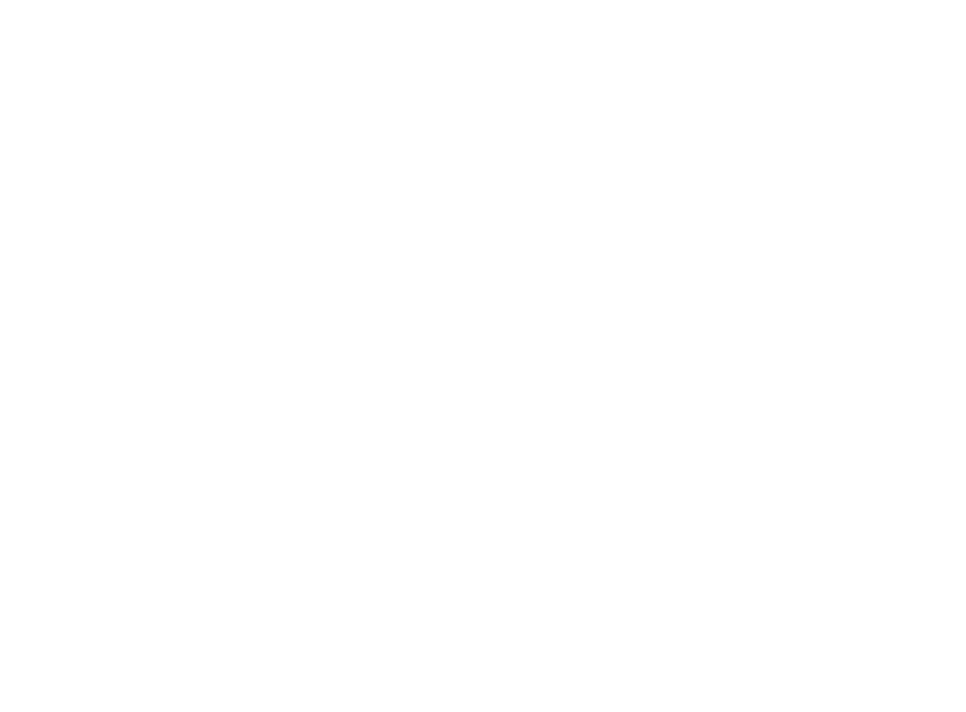
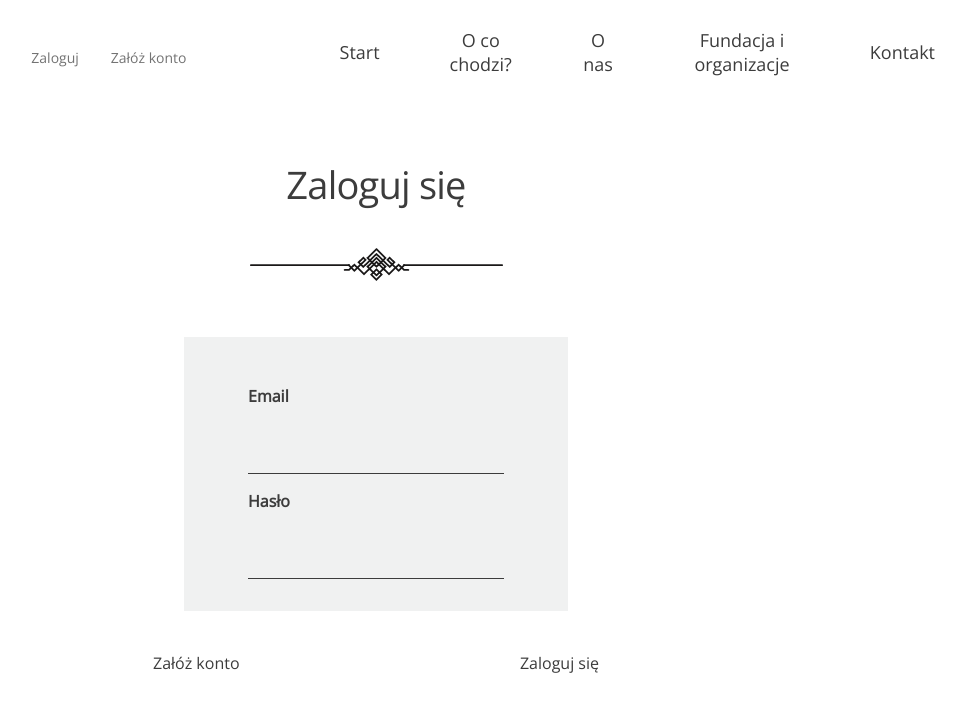
Before and after one commit to SzymonSzmydt/oddam-w-dobre-rece, a React (Create React App) app: page /logowanie in a window 1280 px wide. Before the commit this address had no page. Shown: the top 712 px of the page, without its empty margins (264-1230 px from the left). Built offline with nearby package versions, Linux system fonts and the light colour scheme.

Commit message:
Login component validation done

```diff
--- a/src/App.js
+++ b/src/App.js
@@ -1,12 +1,15 @@
 import './App.css';
 import {Home} from "./components/home/Home";
 import {Route, Routes} from "react-router-dom";
+import { Login } from './components/Login';
 
 function App() {
   return (
     <div className="App">
         <Routes>
             <Route path="/" element={<Home/>} />
+            <Route path="/logowanie" element={<Login/>} />
+
     </Routes>
     </div>
   );
--- a/src/buttons/css/btn.css
+++ b/src/buttons/css/btn.css
@@ -5,6 +5,7 @@
     cursor: pointer;
     color: #3C3C3C;
     text-align: center;
+    font-weight: 300;
 
     padding: 0.5rem 1rem;
 
--- /dev/null
+++ b/src/components/Login.js
@@ -0,0 +1,60 @@
+import "./css/login.css";
+import { HeaderLogin } from './home/header/HeaderLogin';
+import { HeaderNav } from './home/header/HeaderNav';
+import { Ornament } from './Ornament';
+import { useState } from 'react';
+import { SmallBtn } from './../buttons/SmallBtn';
+
+export function Login() {
+    const [ formValues, setFormValues ] = useState({email: '', password: ''});
+    const [ formError, setFormError ] = useState({});
+
+    const handleChange = (e) => {
+        setFormValues({ ...formValues, [e.target.name] : e.target.value });
+    }
+
+    const validate = (values) => {
+        const errors = {};
+        const regex = /^(([^<>()[\]\\.,;:\s@"]+(\.[^<>()[\]\\.,;:\s@"]+)*)|(".+"))@((\[[0-9]{1,3}\.[0-9]{1,3}\.[0-9]{1,3}\.[0-9]{1,3}\])|(([a-zA-Z\-0-9]+\.)+[a-zA-Z]{2,}))$/i;
+        if (!values.password || values.password.length > 3) errors.password = "Podane hasło jest nieprawidłowe!";
+        if (!values.email || !regex.test(values.email)) errors.email = "Podany email jest nieprawidłowy!";
+        return errors
+    }
+
+    const handleLogin = () => {
+        setFormError(validate(formValues));
+        console.log(formValues);
+    }
+
+    return (
+        <div className="login">
+            <div className="login__header">
+                <HeaderLogin/>
+                <HeaderNav/>
+            </div>
+            <div className="login__body">
+                <Ornament title={"Zaloguj się"} />
+                <div className="login__box">
+                    <form className="login-form">
+                        <div className="login-row">
+                            <label>
+                                Email
+                                <div className="error"> { formError ? formError.email : " " } </div>
+                                <input type="email" name="email"value={formValues.email}  onChange={handleChange} style={{borderBottom: formError.email ?"1px solid #C21E4F" : ''}}/>
+                            </label>
+                            <label>
+                                Hasło
+                                <div className="error"> { formError ? formError.password : " " } </div>
+                                <input type="password" name="password" value={formValues.password} onChange={handleChange} style={{borderBottom: formError.password ?"1px solid #C21E4F" : ''}}/>
+                            </label>
+                        </div>
+                        <div className="login-btn">
+                            <SmallBtn name={"Załóż konto"}/>
+                            <SmallBtn onClick={handleLogin} name={"Zaloguj się"} />
+                        </div>
+                    </form>
+                </div>
+            </div>
+        </div>
+    )
+}
--- /dev/null
+++ b/src/components/css/login.css
@@ -0,0 +1,69 @@
+.login {
+    width: 100%;
+}
+
+.login__header {
+    display: flex;
+    justify-content: flex-end;
+}
+
+.login__body {
+    margin: 3rem auto;
+}
+
+.login__box {
+    width: 30rem;
+    margin: 3.5rem auto;
+}
+
+.login-form {
+    font-weight: 600;
+    font-size: 1rem;
+    color: #3C3C3C;
+}
+
+.login-row {
+    width: 24rem;
+    display: flex;
+    flex-direction: column;
+    align-items: center;
+
+    margin: 0 auto;
+    padding: 3rem 0 1rem;
+    background-color: #F0F1F1;
+}
+
+.login-row > label {
+    display: flex;
+    flex-direction: column;
+}
+
+.login-row > label > input {
+    appearance: none;
+
+    font-size: 1rem;
+    border: 0 solid;
+    border-bottom: 1px solid #3C3C3C;
+    background-color: transparent;
+
+    width: 16rem;
+    margin: 1rem 0;
+    padding:  0.5rem 0;
+}
+
+.login-row > label > input:focus {
+    outline: none;
+}
+
+.login-form > label {
+    display: flex;
+    flex-direction: column;
+
+    padding: 2rem 0;
+}
+
+.login-btn {
+    display: flex;
+    justify-content: space-between;
+    margin-top: 2rem;
+}
--- a/src/components/home/Contact/Contact.js
+++ b/src/components/home/Contact/Contact.js
@@ -9,7 +9,6 @@ export function Contact() {
     const handleChange = (e) => {
         setFormValues({ ...formValues, [e.target.name] : e.target.value });
     }
-
     const validate = (values) => {
         const errors = {};
         const regex = /^(([^<>()[\]\\.,;:\s@"]+(\.[^<>()[\]\\.,;:\s@"]+)*)|(".+"))@((\[[0-9]{1,3}\.[0-9]{1,3}\.[0-9]{1,3}\.[0-9]{1,3}\])|(([a-zA-Z\-0-9]+\.)+[a-zA-Z]{2,}))$/i;
@@ -19,14 +18,12 @@ export function Contact() {
 
         return errors
     }
-
     const handleSubmit = (e) => {
         e.preventDefault();
         setFormError(validate(formValues));
         console.log(formValues);
         if (!formError) {
         let url = 'https://fer-api.coderslab.pl/v1/portfolio/contact';
-
         fetch(url, {
             method: 'POST',
             headers: {
@@ -43,7 +40,6 @@ export function Contact() {
             console.error('Error:', error);
           });
         }
-
         async function makeRequest() {
             try {
               const response = await fetch('https://fer-api.coderslab.pl/v1/portfolio/contact', {
@@ -63,7 +59,6 @@ export function Contact() {
           }
           makeRequest();
     }
-
     return (
         <div className="contact" id="contact">
             <div className="contact-right">
```
